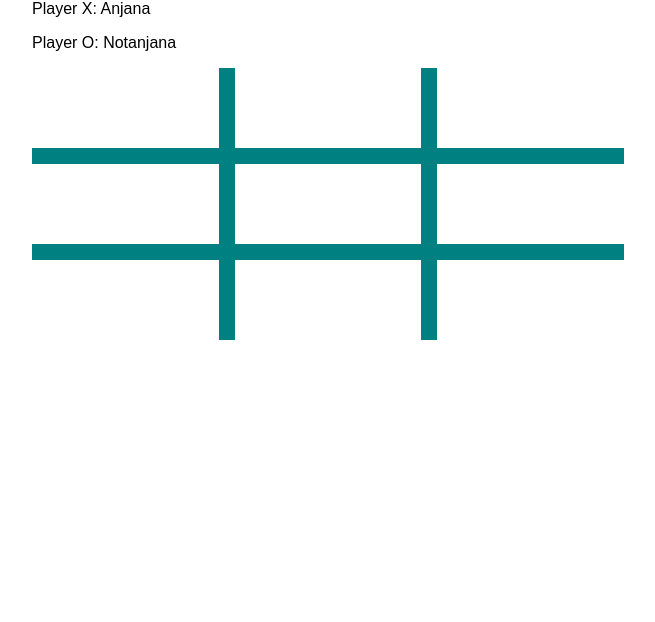
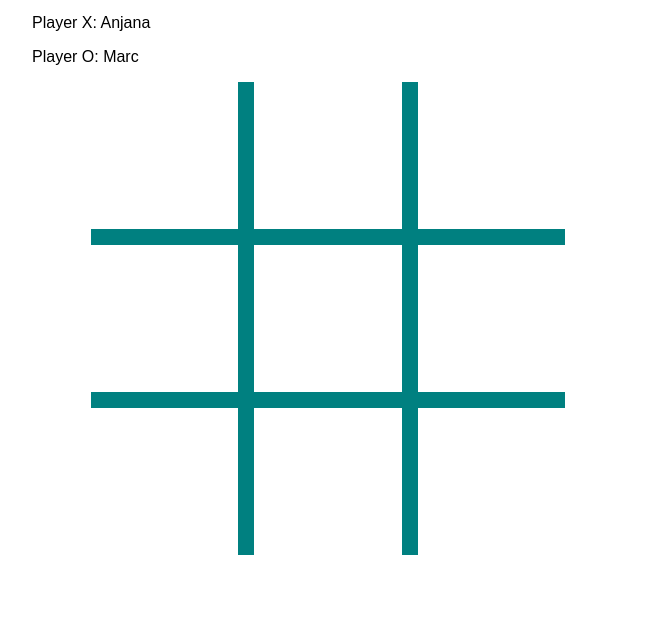
Before and after one commit to vakila/javascript-first-steps, a plain HTML site: page 1-tictactoe.html in a window 1280 px wide. Shown: the part 178-800 px from the top of the page, without its empty margins (312-967 px from the left). Drawn offline with Linux system fonts and the light colour scheme.

Commit message:
update tictactoe

```diff
--- a/1-tictactoe.html
+++ b/1-tictactoe.html
@@ -14,7 +14,7 @@
             margin: 1em auto;
         }
         #board {
-            width: 50%;
+            max-width: 40%;
             margin: 0px auto;
             display:grid;
             grid-template-columns: 1fr 1fr 1fr;
@@ -22,8 +22,8 @@
             grid-gap: 1rem;
             background-color: teal;
         }
-        #board div {
-            height: 5rem;
+        .square {
+            padding-top: 100%;
             background-color: white;
             font-size: 5rem;
             font-family: monospace;
@@ -34,27 +34,28 @@
   <body>
     <header>
     <h1>Tic Tac Toe</h1>
-    <p>A game you know</p>
+    <h2>A game you know</h2>
 
 
     <div id="players">
-        <p id="p1">Player <span id="p1-symbol">X</span>: <span id="p1-name">Anjana</span></p>
-        <p id="p2">Player <span id="p2-symbol">O</span>: <span id="p2-name">Notanjana</span></p>
+        <p id="p1" class="player">Player <span id="p1-symbol">X</span>: <span id="p1-name">Anjana</span></p>
+        <p id="p2" class="player">Player <span id="p2-symbol">O</span>: <span id="p2-name">Marc</span></p>
     </div>
     </header>
 
 
     <div id="board">
-        <div></div>
-        <div></div>
-        <div></div>
-        <div></div>
-        <div></div>
-        <div></div>
-        <div></div>
-        <div></div>
-        <div></div>
+        <div class="square"></div>
+        <div class="square"></div>
+        <div class="square"></div>
+        <div class="square"></div>
+        <div class="square"></div>
+        <div class="square"></div>
+        <div class="square"></div>
+        <div class="square"></div>
+        <div class="square"></div>
     </div>
+
 
   </body>
 </html>
```
